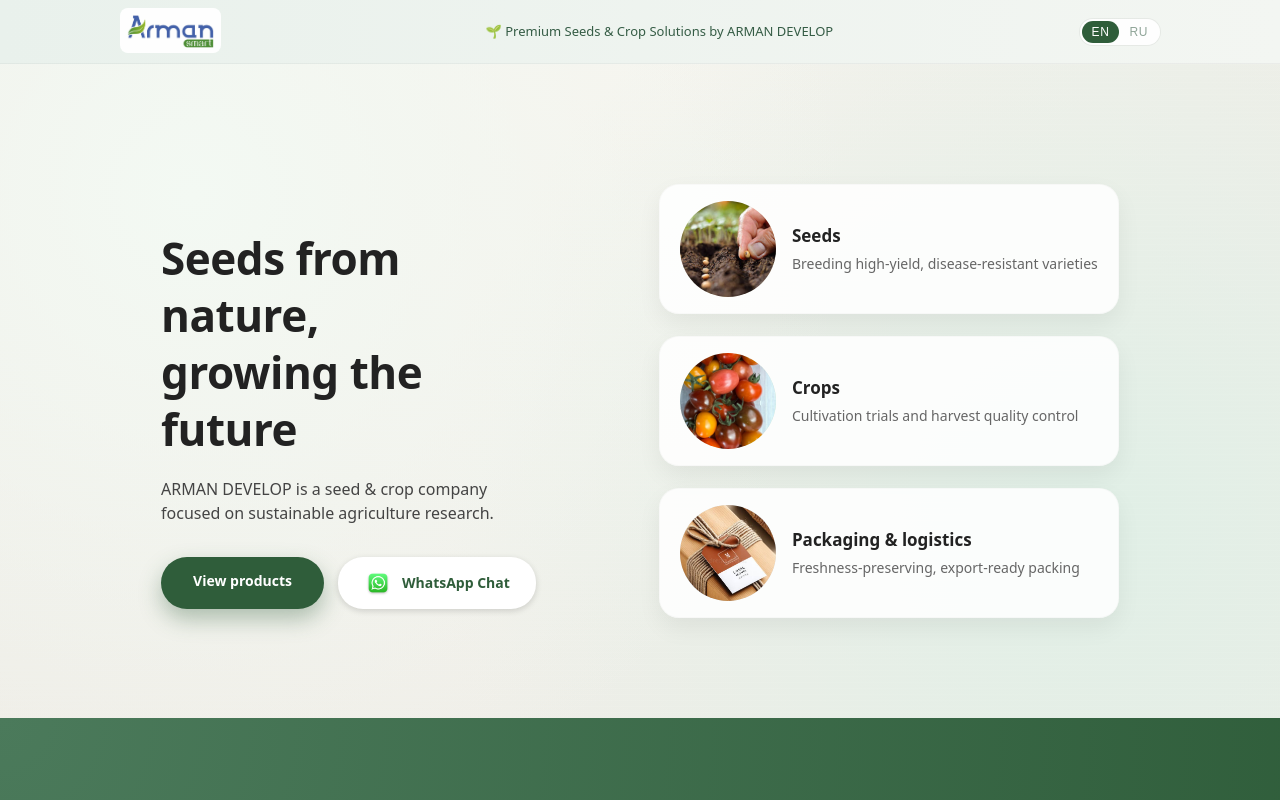
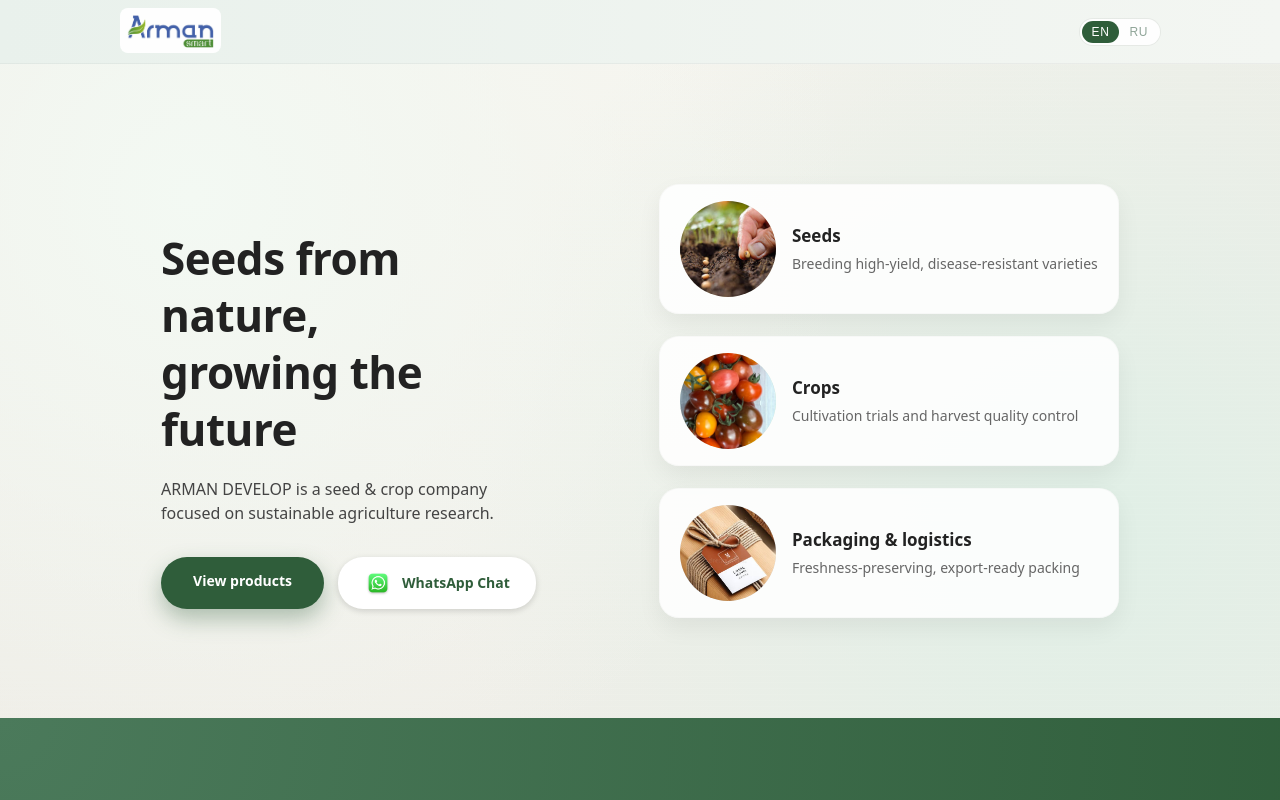
Before and after one commit to Arman-Develop/ArmanFarm, a plain HTML site: page index.html in a window 1280 px wide. Shown: the top 800 px of the page. Drawn offline with Linux system fonts and the light colour scheme.

Commit message:
v1.1.2 ArmanDevelop Update

```diff
--- a/index.html
+++ b/index.html
@@ -18,14 +18,6 @@
       <a href="index.html" class="logo-home">
         <img src="images/logo_wide.png" alt="Arman Develop Logo">
       </a>
-
-      <p
-        data-i18n
-        data-en="🌱 Premium Seeds & Crop Solutions by ARMAN DEVELOP"
-        data-ru="🌱 Премиальные семена и агрорешения от ARMAN DEVELOP"
-      >
-        🌱 Premium Seeds & Crop Solutions by ARMAN DEVELOP
-      </p>
 
       <div class="top-banner-right">
         <!-- 언어 토글 스위치 -->
```
